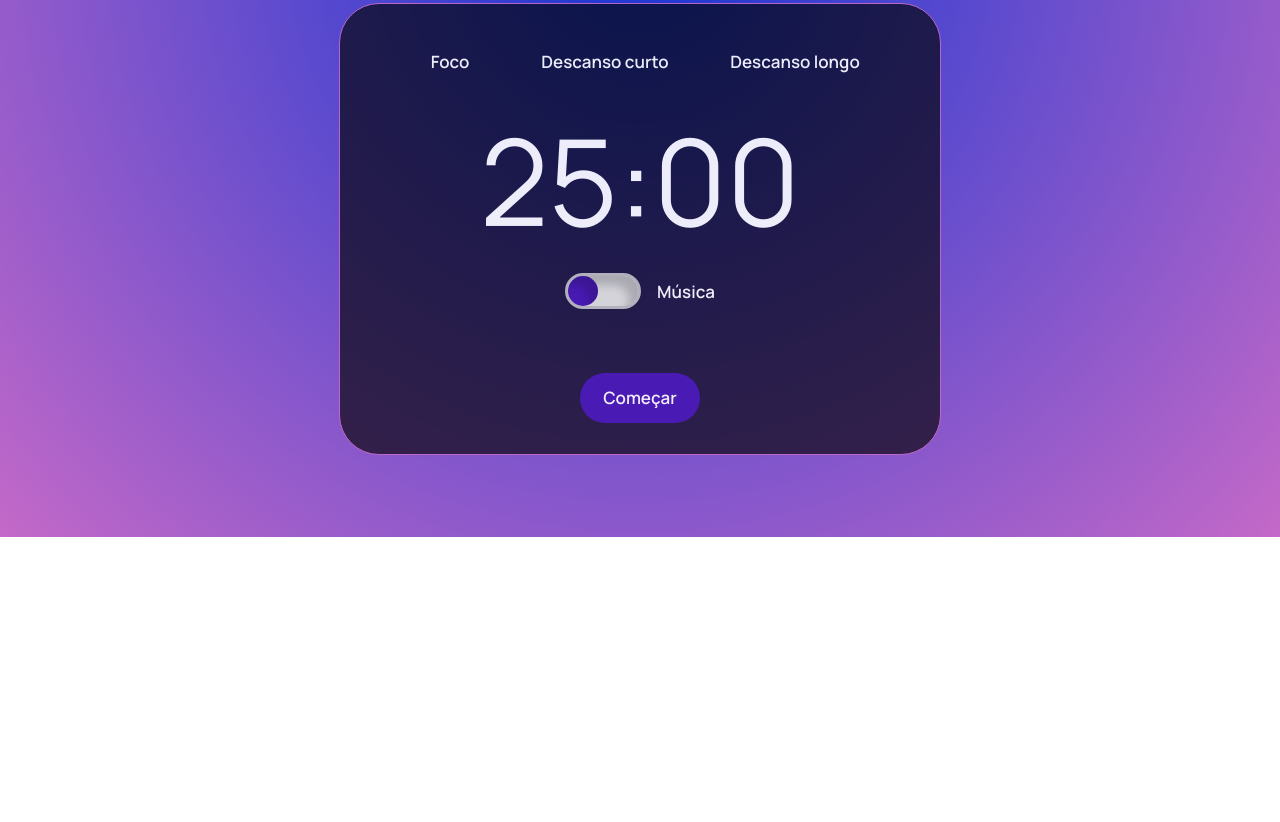
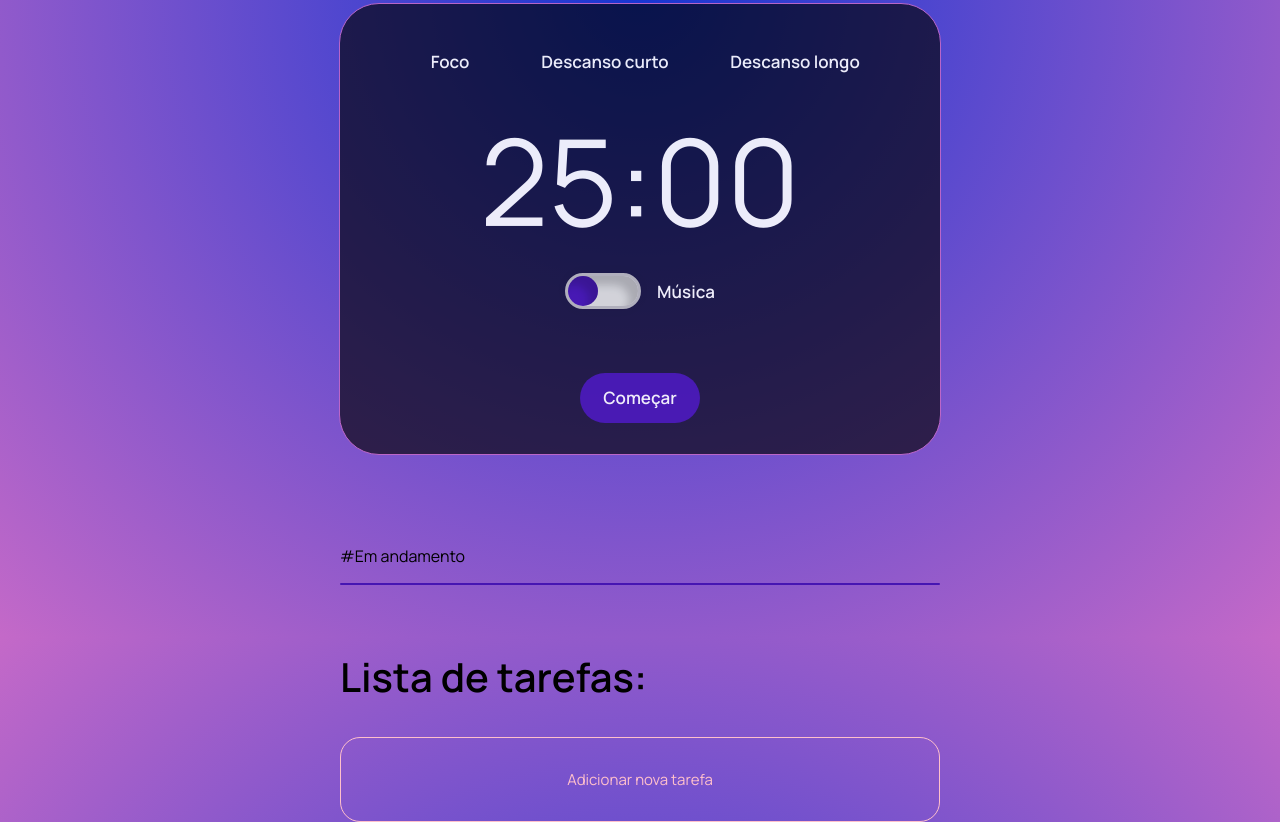
Before and after one commit to Nathalia-Valentim/NeverForget, a plain HTML site: page NeverForget - NL/index.html in a window 1280 px wide. Shown: the part 658-1480 px from the top of the page. Before the commit the page ends 1195 px from the top, so only its background shows below. Drawn offline with Linux system fonts and the light colour scheme.

Commit message:
Update index.html

```diff
--- a/NeverForget - NL/index.html
+++ b/NeverForget - NL/index.html
@@ -20,6 +20,7 @@
         <h1 class="texto1">Aprimore sua <br> performance,</h1>
         <h1 class="texto2" style='margin-top: -40px;'>dedique-se ao <br> que realmente <br> importa.</h1>
     </div>
+    <img src="./img/foco.png" alt="">
     </section>
 
     <!--- Segunda seção do site
@@ -59,5 +60,17 @@
             </div>
     </section>
 
+    <!-- Lista de tarefas -->
+    <section id="listaTarefas">
+        <div id="emAndamento">
+            <p id="textoAndamento">#Em andamento</p>
+            <div id="linha"></div>
+        </div>
+        <div id="tarefas">
+            <h2 id="textoTarefas">Lista de tarefas: </h2>
+            <button id="btnTarefas">Adicionar nova tarefa</button>
+        </div>
+
+    </section>
 </body>
 </html>
```
